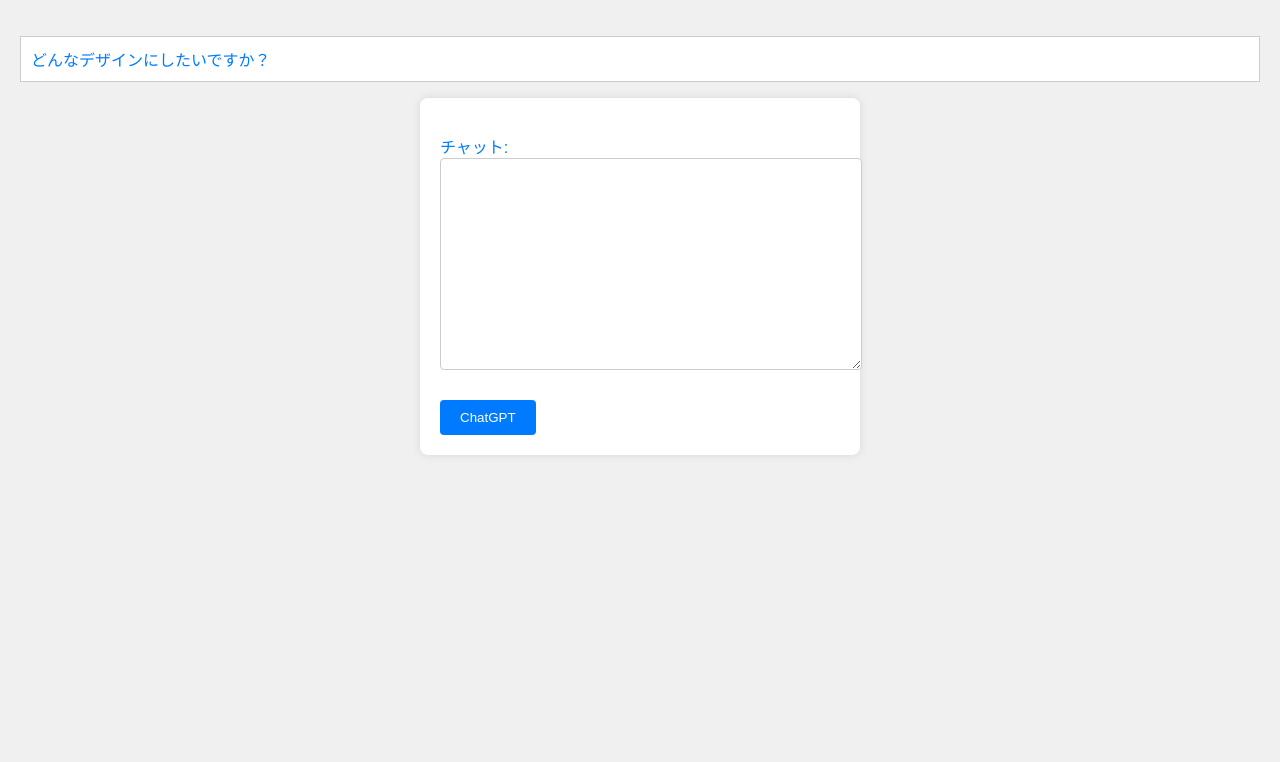
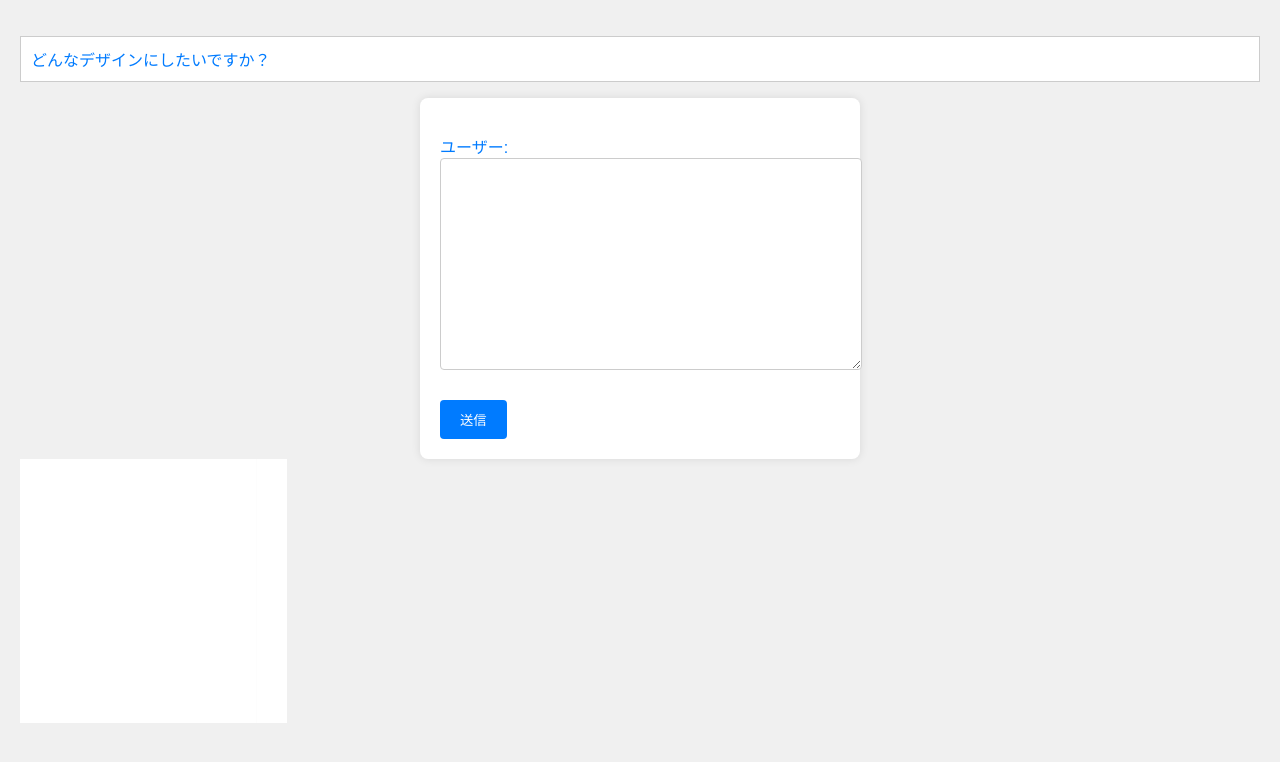
Before and after one commit to s1F102101211/fashion_ai, a Django app: page /generate_prompt in a window 1280 px wide. Shown: the top 762 px of the page. Run offline with Django 4.2, Linux system fonts and the light colour scheme.

Commit message:
対話型の画像生成

```diff
--- a/fashion_ai/forms.py
+++ b/fashion_ai/forms.py
@@ -2,7 +2,7 @@ from django import forms
 
 class ChatForm(forms.Form):
 
-    sentence = forms.CharField(label='チャット', widget=forms.Textarea(), required=True)
+    sentence = forms.CharField(label='ユーザー', widget=forms.Textarea(), required=True)
 
 class StableForm(forms.Form):
 
--- a/fashion_ai/templates/fashion_ai/generate_prompt.html
+++ b/fashion_ai/templates/fashion_ai/generate_prompt.html
@@ -33,7 +33,7 @@
     <form method="POST" id="submitForm" onsubmit="disableButton()">
         {% csrf_token %}
         {{ form.as_p }}
-        <button id="submit" type="submit">ChatGPT</button>
+        <button id="submit" type="submit">送信</button>
     </form>
 
     <script>
@@ -41,5 +41,10 @@
             document.getElementById("submit").disabled = true;
         }
     </script>
+
+    {% with '/fashion_ai/img/photo/'|add:image_path as image_static %}
+    <img src="{% static image_static %}" alt="Generated Image">
+    {% endwith %}
+
 </body>
 </html>
--- a/fashion_ai/views.py
+++ b/fashion_ai/views.py
@@ -15,6 +15,8 @@ import warnings
 from PIL import Image
 from stability_sdk import client
 import stability_sdk.interfaces.gooseai.generation.generation_pb2 as generation
+import deepl
+import re
 
 def index(request):
     template = loader.get_template('fashion_ai/index.html')
@@ -160,6 +162,7 @@ def delete_item(request, id):
 
 
 chat_results = ["どんなデザインにしたいですか？"]
+image = []
 def generate_prompt(request):
     #formに入力されている場合の処理
     if request.method == "POST":
@@ -198,14 +201,14 @@ def generate_prompt(request):
                     {
                         "role": "system",
                         "content": "日本語で応答してください。\n\
-                        １導入と要約:\n\
+                        導入と要約:\n\
                         \n\
                         ChatGPTに対してプロジェクトの概要と目的を説明します。\n\
                         本サービスはユーザーから作ってほしい服のデザインを聞き、画像生成AIで生成するサービスです\n\
                         あなたの仕事はユーザーと対話しながらどのような服を作りたいか要望を聞いてその要約を得て画像生成AIにプロンプトエンジニアリングをすることです。\n\
                         \n\
                         \n\
-                        ２ユーザーへの質問の提案:\n\
+                        1ユーザーへの質問の提案:\n\
                         \n\
                         対話型なので初めに”あなたの方から”挨拶で話しかけて、どのようなデザインがご所望か伺ってください\n\
                         また、デザインと関係のない話をされた際は、受け答えつつ自然にデザインの話にもっていけるよう修正してください。\n\
@@ -218,19 +221,35 @@ def generate_prompt(request):
                          何かコンセプトはありますか\n\
                         必要に応じて上記以外の物でもユーザーの希望するデザインを聞き出すための質問をしてください。\n\
                         \n\
-                        ３ユーザーの回答の整理:\n\
+                        2ユーザーの回答の整理:\n\
                         \n\
-                        ChatGPTに、ユーザーの回答を整理して特定のデザイン要素やスタイルに関する情報を抽出するように指示します。\n\
+                        ある程度質問が出来て、ユーザの回答を得ることができたら回答の整理を行ってください。\n\
                         \n\
                         質問等から得られた情報を用いて、ユーザーの望むデザインの情報を抽出してください。\n\
                         \n\
                         \n\
-                        ４プロンプト生成・作成:\n\
+                        3デザイン案(プロンプト)生成・ユーザに確認:\n\
                         \n\
-                        ChatGPTに、得られた情報をもとに画像生成AIに与えるプロンプトを生成するように指示します。\n\
+                        ここの4章は一番大切なので必ず行ってください。\n\
                         \n\
-                        ユーザーが選んだデザイン要素や好みに基づいて、画像生成AIに対するプロンプトを作成してください。\n\
-                        必ず最後に画像生成AIに送る用のプロンプトを提出してください。"
+                        ユーザーが選んだデザイン要素や好みに基づいて、画像生成AIに対するデザイン案(プロンプト)を作成してください。\n\
+                        デザイン案(プロンプト)を作成したらユーザにデザイン案の確認をしてください\n\
+                        その際にはデザイン案の部分は「」で囲んで下さい。\n\
+                        デザイン案以外の部分では「」は使わないでください。\n\
+                        デザイン案が完成して、確認するときと一緒によろしかったらデザイン開始と送ってください。と必ず言ってください。\n\
+                        デザイン開始はそれ以外の時に送らないで下さい。\n\
+                        \n\
+                        ユーザーへの質問として以下を用いてください。\n\
+                         では、デザインの案は「」でよろしいですか？よろしかったらデザイン開始と送ってください。\n\
+                        「」の中身は、ユーザの回答から考えたデザイン案（プロンプト）でお願いします。\n\
+                        \n\
+                        \n\
+                        4最後に:\n\
+                        \n\
+                        ユーザーからデザイン開始と言われたら、このデザインはいかがですか？またデザインしたい際はもう一度教えてください。と必ず言ってください。\n\
+                        \n\
+                        \n\
+                        "
                     },
                     {
                         "role": "user",
@@ -241,15 +260,118 @@ def generate_prompt(request):
             print(messages)
             chat_results.append(response["choices"][0]["message"]["content"])
 
+
+            image_path = "sample.png"
+            if sentence == "デザイン開始":
+				# .env ファイルから環境変数をロードする
+                load_dotenv()
+
+                design_sentence = chat_results[len(chat_results) - 3]
+                print(design_sentence)
+
+                #seedの初期値
+                number = 1
+
+                #翻訳
+                translation_sentence = ""
+                Translation_KEY = os.getenv("Translation_KEY")
+                translator = deepl.Translator(Translation_KEY)
+                translation_result = translator.translate_text(design_sentence, target_lang="EN-US")
+                translation_sentence = translation_result.text
+
+			    #STABILITY_KEYの設定
+                STABILITY_KEY = os.getenv('STABILITY_KEY')
+
+                # 環境変数からAPIキーを取得する
+                stability_api_key = os.environ.get('STABILITY_KEY')
+
+                # STABLITY_HOST（APIホストのURL）の設定
+                # gRPCプロトコルを使用してStability.AIのサービスに接続
+                os.environ['STABILITY_HOST'] = 'grpc.stability.ai:443'
+
+
+                # Stability.AIプラットフォームの生成モデルにアクセスするためのクライアントの設定
+                stability_api = client.StabilityInference(
+                    key=os.environ['STABILITY_KEY'], # API キー
+                    verbose=True, # デバッグメッセージの出力するための設定
+                    engine="stable-diffusion-512-v2-1", # 生成に使用するエンジンの設定
+                )
+
+
+                # 利用可能なエンジンについては、https://platform.stability.ai/pricing を参照してください。
+                #   画像サイズとステップ数に応じてクレジットが必要
+
+
+                # 上記のクライアントを使用した画像生成するためのリクエスト
+                answers = stability_api.generate(
+                    prompt=translation_sentence,
+                        #prompt="生成したい画像のプロンプト",
+                    seed=number,
+                        # 乱数生成の初期値(画像の番号)
+                        # 同じシードを使用すると、生成される画像が再現可能
+                    steps=50,
+                        # 画像生成時に実行される推論ステップの数。
+                        # デフォルトは30.
+                    cfg_scale=8.0,
+                        # プロンプトと生成画像の一致度を調整するためのパラメータ
+                        # デフォルトは7.0
+                    width=512,
+                        # 生成画像の幅
+                        # デフォルトは 512 または 1024
+                    height=512,
+                        # 生成画像の高さ
+                        # デフォルトは 512 または 1024
+                    samples=1,
+                        # 生成する画像の数
+                        # デフォルトは 1
+                    sampler=generation.SAMPLER_K_DPMPP_2M
+                        # ノイズを除去するサンプラーを選択します
+                        # デフォルトは k_dpmpp_2m
+                    )
+
+                # Stability.AIからの応答に含まれる生成画像の処理
+                for resp in answers:
+                    for artifact in resp.artifacts:
+                        # 必要に応じて警告メッセージを表示
+                        if artifact.finish_reason == generation.FILTER:
+                            warnings.warn(
+                            "Your request activated the API's safety filters"
+                            "  and could not be processed."
+                            "Please modify the prompt and try again.")
+
+                        # 画像保存
+                        if artifact.type == generation.ARTIFACT_IMAGE:
+                            img = Image.open(io.BytesIO(artifact.binary))
+
+                            # 保存先ディレクトリを指定します。
+                            save_directory = "C:fashion_ai/static/fashion_ai/img/photo/"
+                            # C:/Users/iniad/Documents/fashion_stable/fashionstable/static/fashionstable/img/
+
+                            # 画像を指定のディレクトリに保存します。
+                            file_path = os.path.join(save_directory, str(artifact.seed) + ".png")
+                            print("file_path ", file_path)
+                            print("file_path ", os.path.abspath(file_path))
+                            img.save(file_path)
+                            print("image")
+
+                            # 生成された画像の保存パスを取得するロジックをここに追加します
+                            image_path = str(artifact.seed) +".png"  # 生成された画像の実際のファイルパス
+                            image.append(image_path)
+                            print(image)
+
+
     #formに入力されていない場合の処理->初期表示
     else:
         form = ChatForm()
+        image_path = "sample.png"
     template = loader.get_template('fashion_ai/generate_prompt.html')
     context = {
         'form': form,
-        'chat_results': chat_results
+        'chat_results': chat_results,
+		'image_path': image_path,
     }
     return HttpResponse(template.render(context, request))
+
 
 def stable(request):
     if request.method == "POST":
@@ -259,18 +381,24 @@ def stable(request):
         #formに入力されている場合の処理
         if form.is_valid():
 
+            # .env ファイルから環境変数をロードする
+            load_dotenv()
+
             #Formのクリア
             sentence = form.cleaned_data['sentence']
 
             #seedの初期値
             number = 1
 
+            #翻訳
+            translation_sentence = ""
+            Translation_KEY = os.getenv("Translation_KEY")
+            translator = deepl.Translator(Translation_KEY)
+            translation_result = translator.translate_text(sentence, target_lang="EN-US")
+            translation_sentence = translation_result.text
+
 			#STABILITY_KEYの設定
-            STABILITY_KEY = ''
-            os.environ['STABILITY_KEY'] = STABILITY_KEY
-
-            # .env ファイルから環境変数をロードする
-            load_dotenv()
+            STABILITY_KEY = os.getenv('STABILITY_KEY')
 
             # 環境変数からAPIキーを取得する
             stability_api_key = os.environ.get('STABILITY_KEY')
@@ -294,8 +422,7 @@ def stable(request):
 
             # 上記のクライアントを使用した画像生成するためのリクエスト
             answers = stability_api.generate(
-                prompt=sentence,
-                    #A white mixed breed of Pomeranian and Chihuahua is riding a surfboard in the style of anime
+                prompt=translation_sentence,
                     #prompt="生成したい画像のプロンプト",
                 seed=number,
                     # 乱数生成の初期値(画像の番号)
@@ -314,7 +441,7 @@ def stable(request):
                     # デフォルトは 512 または 1024
                 samples=1,
                     # 生成する画像の数
-                    # デフォルトは 1 です。
+                    # デフォルトは 1
                 sampler=generation.SAMPLER_K_DPMPP_2M
                     # ノイズを除去するサンプラーを選択します
                     # デフォルトは k_dpmpp_2m
```
